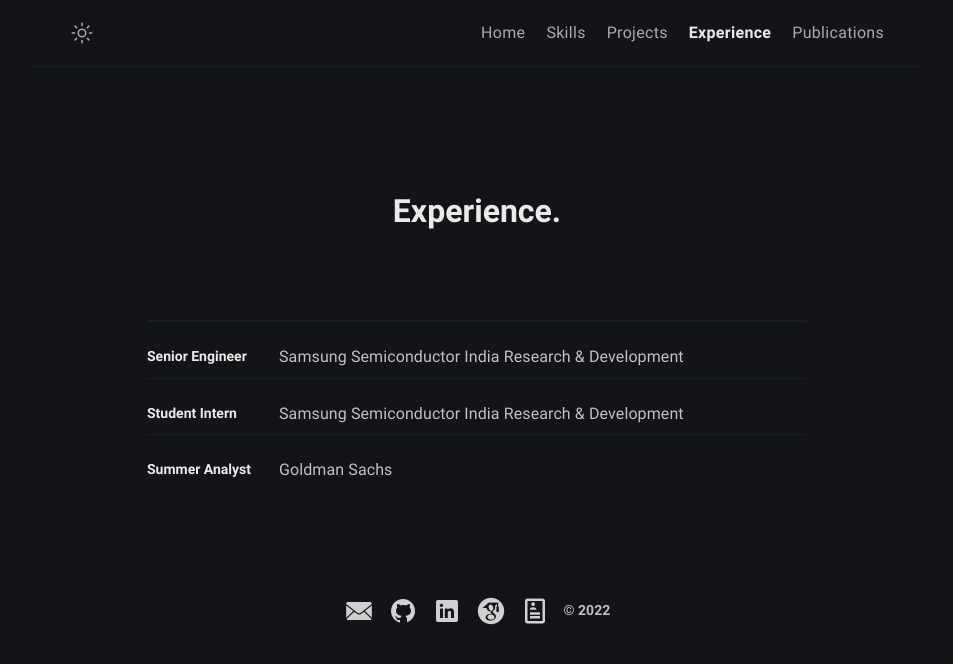
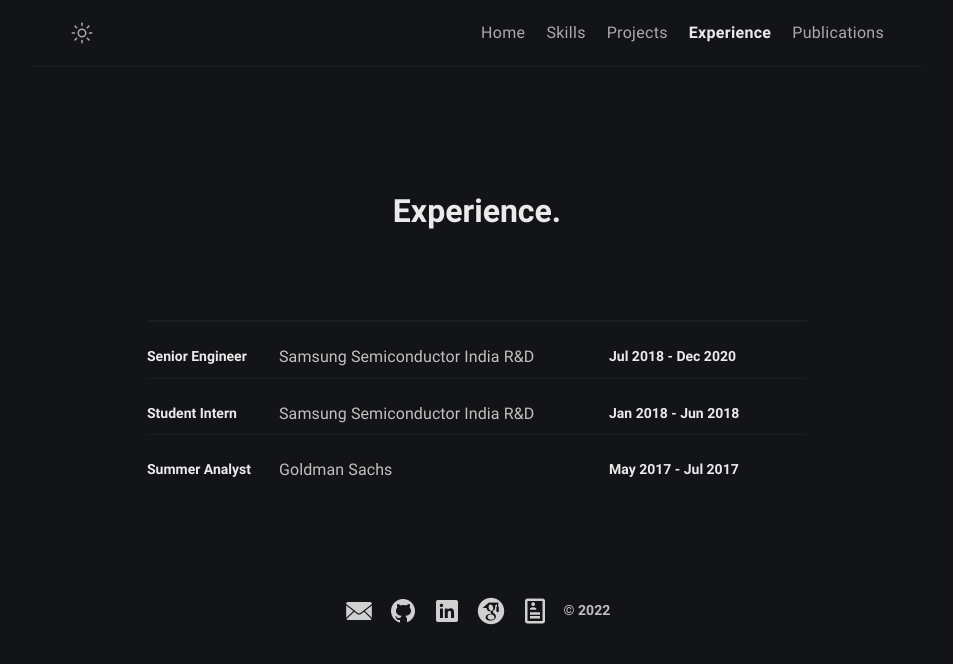
Before and after one commit to Aman-Chopra/aman-chopra.github.io, a Jekyll site: the page built from experience.html, in a window 1280 px wide. Shown: the top 664 px of the page, without its empty margins (163-1116 px from the left). Built offline with Jekyll 4.4.1, drawn with Linux system fonts in a browser that asks for light colours.

Commit message:
Adding dates of experience

```diff
--- a/experience.html
+++ b/experience.html
@@ -28,6 +28,9 @@
           <a href="{{ work.url }}">{{ work.title | escape }}</a>
         </h4>
       </td>
+      <td style='width: 30%'>
+        <span class="post-item-date">{{ work.timeline | escape }}</span>
+      </td>
     </tr>
   </table>
 </article>
--- a/experiences/_posts/gs/2017-07-07-gs.md
+++ b/experiences/_posts/gs/2017-07-07-gs.md
@@ -3,6 +3,7 @@
 date: 2017-07-07 11:58:47 +07:00
 modified: 2017-07-07 16:49:47 +07:00
 position: Summer Analyst
+timeline: May 2017 - Jul 2017
 tags: [java, nodejs, angularjs]
 ---
 
--- a/experiences/_posts/samsung-intern/2018-22-06-samsung-intern.md
+++ b/experiences/_posts/samsung-intern/2018-22-06-samsung-intern.md
@@ -1,8 +1,9 @@
 ---
-title: Samsung Semiconductor India Research & Development
+title: Samsung Semiconductor India R&D
 date: 2018-06-22 11:58:47 +07:00
 modified: 2018-06-22 16:49:47 +07:00
 position: Student Intern
+timeline: Jan 2018 - Jun 2018
 tags: [electron, cpp, nodejs, angular]
 ---
 
--- a/experiences/_posts/samsung/2020-24-12-samsung.md
+++ b/experiences/_posts/samsung/2020-24-12-samsung.md
@@ -1,8 +1,9 @@
 ---
-title: Samsung Semiconductor India Research & Development
+title: Samsung Semiconductor India R&D
 date: 2020-12-24 11:58:47 +07:00
 modified: 2022-12-24 16:49:47 +07:00
 position: Senior Engineer
+timeline: Jul 2018 - Dec 2020
 tags: [electron, cpp, socketio, ssd, html, css, javascript, typescript, mongodb, express, nodejs, angular, elk, data-analysis]
 ---
 
```
Also changed, not shown: 1 other file.
